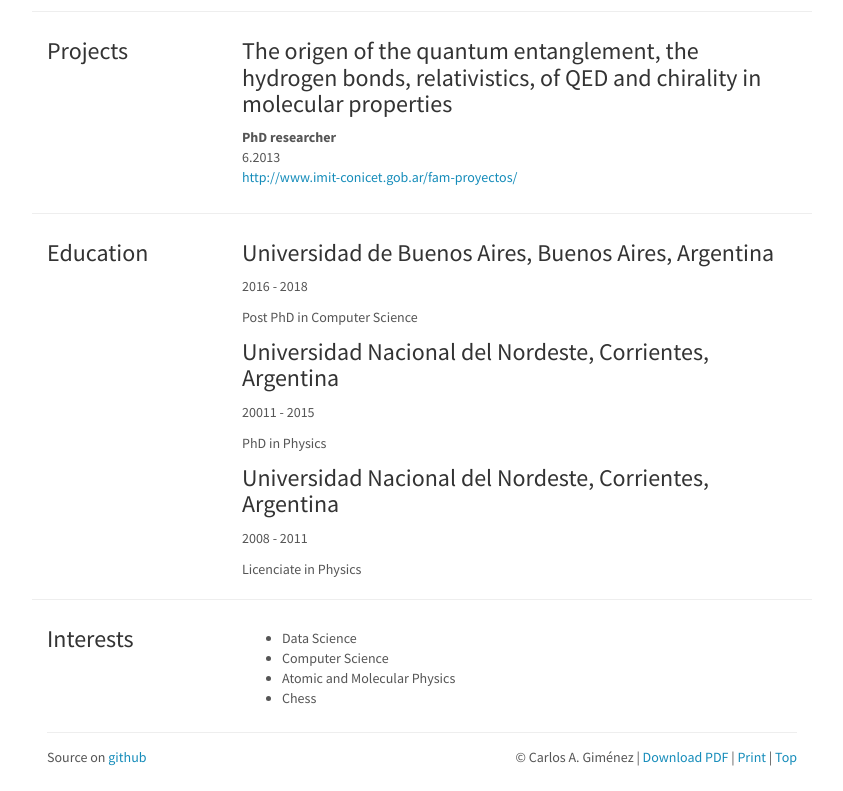
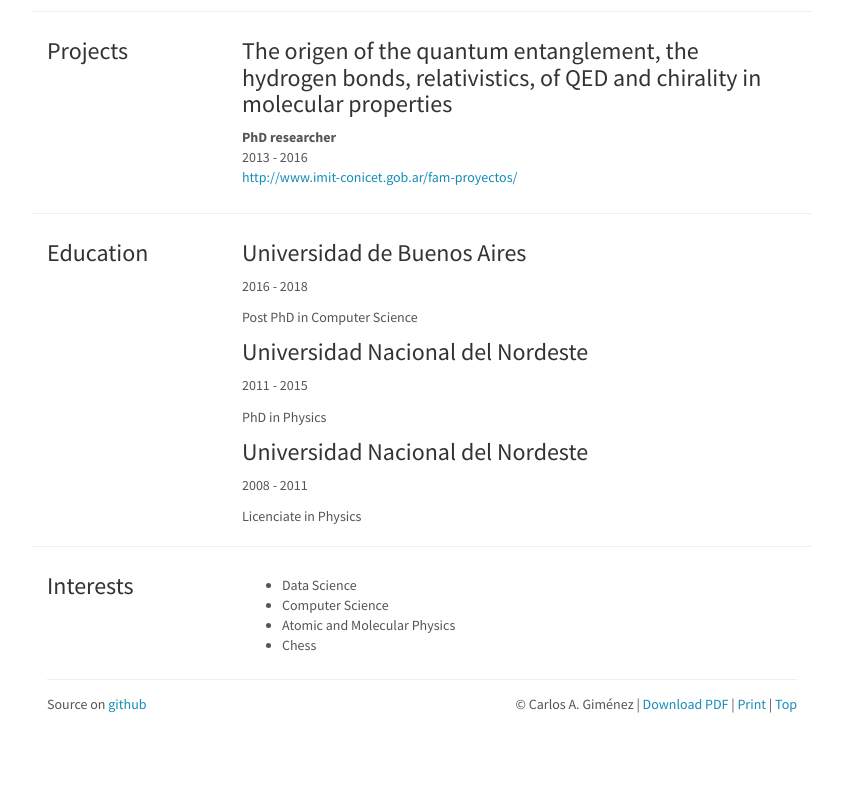
Before and after one commit to carlosgim/cagimenez.github.io, a plain HTML site: page index.html in a window 1280 px wide. Shown: the part 1115-1906 px from the top of the page, without its empty margins (218-1061 px from the left). After the commit the page ends 1853 px from the top, so only its background shows below. Drawn offline with nearby package versions, Linux system fonts and the light colour scheme.

Commit message:
Some corrections

```diff
--- a/index.html
+++ b/index.html
@@ -88,7 +88,7 @@
                 <dd>Corrientes, Argentina</dd>
 
                 <dt>Phone:</dt>
-                <dd>0054 0379 4369786</dd>
+                <dd>0054 0379 447-3931 int 125</dd>
 
                 <dt>Email:</dt>
                 <dd>
@@ -118,7 +118,7 @@
 
                 <li>
                   <a href="https://www.linkedin.com/in/carlosarielgimenez">
-                            carlosarielgimenez @ linkedin
+                            carlosgim @ linkedin
                         </a>
                 </li>
 
@@ -264,7 +264,7 @@
               <h3>The origen of the quantum entanglement, the hydrogen bonds, relativistics, of QED and chirality in molecular properties</h3>
               <strong>PhD researcher</strong>
               <br />
-              <p class="sticky">6.2013</p>
+              <p class="sticky">2013 - 2016</p>
 
               <p class="sticky">
                 <a href="http://www.imit-conicet.gob.ar/fam-proyectos/">http://www.imit-conicet.gob.ar/fam-proyectos/</a>
@@ -286,19 +286,19 @@
 
 
             <div class="">
-              <h3>Universidad de Buenos Aires, Buenos Aires, Argentina</h3>
+              <h3>Universidad de Buenos Aires</h3>
               <p class="sticky">2016 - 2018</p>
               <p>Post PhD in Computer Science</p>
             </div>
 
             <div class="">
-              <h3>Universidad Nacional del Nordeste, Corrientes, Argentina</h3>
-              <p class="sticky">20011 - 2015</p>
+              <h3>Universidad Nacional del Nordeste</h3>
+              <p class="sticky">2011 - 2015</p>
               <p>PhD in Physics</p>
             </div>
 
             <div class="">
-              <h3>Universidad Nacional del Nordeste, Corrientes, Argentina</h3>
+              <h3>Universidad Nacional del Nordeste</h3>
               <p class="sticky">2008 - 2011</p>
               <p>Licenciate in Physics</p>
             </div>
```
Also changed, not shown: 1 other file.
